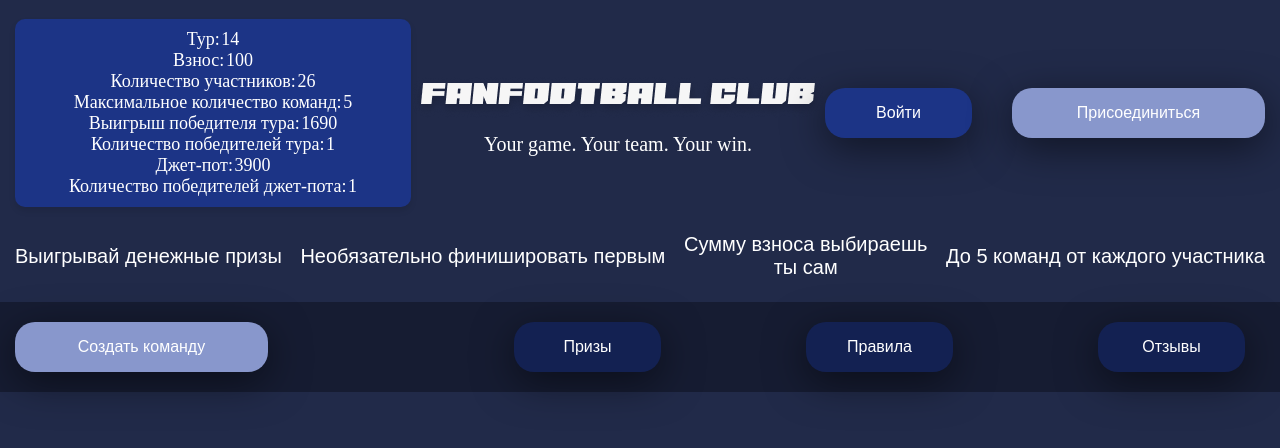
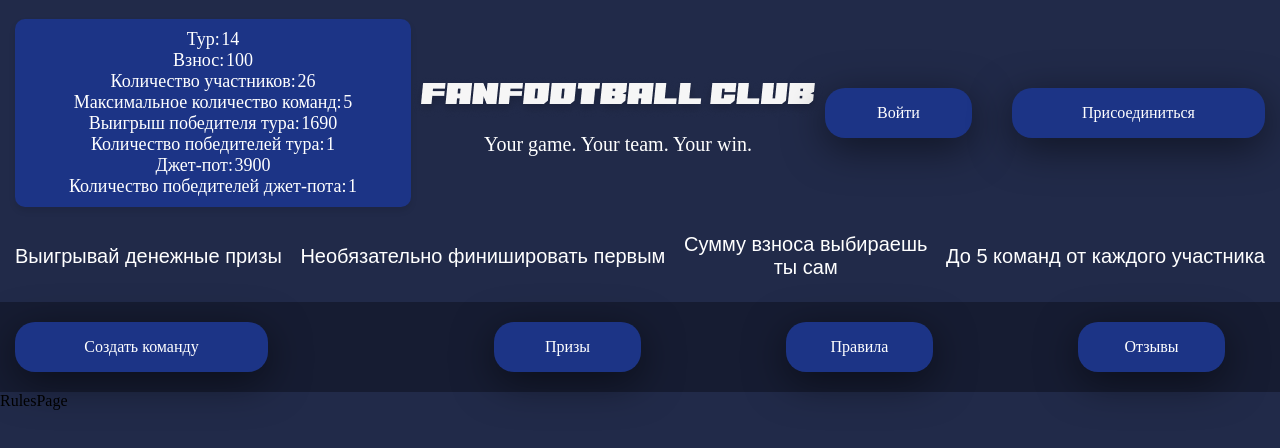
Before and after one commit to MartaKliuchnik/FANFOOTBALL_CLUB, a React (Vite) app: page /rules in a window 1280 px wide. Shown: the top 448 px of the page. Built offline with nearby package versions, Linux system fonts and the light colour scheme.

Commit message:
feat: add routing to button in Conditions component

```diff
--- /dev/null
+++ b/src/Pages/CreateTeamPage/index.jsx
@@ -0,0 +1,3 @@
+export default function CreateTeamPage() {
+	return <div>CreateTeamPage</div>;
+}
--- /dev/null
+++ b/src/Pages/ReviewsPage/index.jsx
@@ -0,0 +1,3 @@
+export default function ReviewsPage() {
+	return <div>ReviewsPage</div>;
+}
--- /dev/null
+++ b/src/Pages/RulesPage/index.jsx
@@ -0,0 +1,3 @@
+export default function RulesPage() {
+	return <div>RulesPage</div>;
+}
--- a/src/components/App/App.jsx
+++ b/src/components/App/App.jsx
@@ -1,18 +1,20 @@
 import { Route, Routes } from 'react-router-dom';
-import HomePage from '../../Pages/HomePage';
 import { Context } from '../../context';
-import PrizePage from '../../Pages/PrizePage';
 import Header from '../Header';
 import Conditions from '../Conditions';
+import { routes } from '../../routes/index';
+import HomePage from '../../Pages/HomePage';
+
 function App() {
 	return (
 		<Context.Provider value={{}}>
 			<Header />
 			<Conditions />
 			<Routes>
-				{/* <Route path="/" element={<Layout />}/> */}
 				<Route path='/' element={<HomePage />} />
-				<Route path='/prize-page' element={<PrizePage />} />
+				{routes.map(({ path, element: Element }) => (
+					<Route key={path} path={path} element={<Element />} />
+				))}
 			</Routes>
 		</Context.Provider>
 	);
--- a/src/components/Conditions/index.jsx
+++ b/src/components/Conditions/index.jsx
@@ -1,33 +1,7 @@
 import DeadlineTimer from '../DeadlineTimer';
 import ActiveButton from '../UI/ActiveButton';
 import styles from './index.module.css';
-
-const buttonData = [
-	{
-		id: 1,
-		title: 'Создать команду',
-		width: '253px',
-		className: styles.createTeam,
-	},
-	{
-		id: 2,
-		title: 'Призы',
-		width: '147px',
-		className: styles.mainButton,
-	},
-	{
-		id: 3,
-		title: 'Правила',
-		width: '147px',
-		className: styles.mainButton,
-	},
-	{
-		id: 4,
-		title: 'Отзывы',
-		width: '147px',
-		className: styles.mainButton,
-	},
-];
+import { routes } from '../../routes';
 
 export default function Conditions() {
 	return (
@@ -35,16 +9,23 @@
 			<div className={styles.container}>
 				<div className={styles.conditionsWrapper}>
 					<div className={styles.leftGroup}>
-						{buttonData.slice(0, 1).map(({ title, id, width, className }) => (
-							<ActiveButton key={id} className={className} style={{ width }}>
-								{title}
-							</ActiveButton>
-						))}
+						<ActiveButton
+							to={routes[0].path}
+							className={styles[routes[0].className]}
+							style={{ width: routes[0].width }}
+						>
+							{routes[0].label}
+						</ActiveButton>
 					</div>
 					<div className={styles.centerGroup}>
-						{buttonData.slice(1).map(({ title, id, width, className }) => (
-							<ActiveButton key={id} className={className} style={{ width }}>
-								{title}
+						{routes.slice(1).map((route) => (
+							<ActiveButton
+								key={route.path}
+								to={route.path}
+								className={styles[route.className]}
+								style={{ width: route.width }}
+							>
+								{route.label}
 							</ActiveButton>
 						))}
 					</div>
--- a/src/components/DeadlineTimer/index.jsx
+++ b/src/components/DeadlineTimer/index.jsx
@@ -36,9 +36,11 @@
 	}, []);
 
 	return (
-		<ActiveButton className={styles.deadlineTimer}>
-			До дедлайна осталось:
-			<br /> {time}
-		</ActiveButton>
+		<div className={styles.deadlineTimer}>
+			<div style={{ textAlign: 'center' }}>
+				До дедлайна осталось:
+				<br /> {time}
+			</div>
+		</div>
 	);
 }
--- a/src/components/DeadlineTimer/index.module.css
+++ b/src/components/DeadlineTimer/index.module.css
@@ -1,8 +1,15 @@
 .deadlineTimer {
 	background-color: var(--light-button-color);
 	width: 253px;
+	height: 50px;
+	padding: 6px;
+	border-radius: 20px;
+	border: none;
+	font-size: 16px;
+	color: white;
+	box-shadow: 0px 10px 40px 0px rgba(0, 0, 0, 0.5);
+	transition: all 0.3s;
+	display: flex;
+	justify-content: center;
+	align-items: center;
 }
-
-.deadlineTimer:hover {
-	background-color: var(--light-button-color);
-}
--- a/src/components/TeamPlayerMap/index.jsx
+++ b/src/components/TeamPlayerMap/index.jsx
@@ -22,14 +22,15 @@
 export default function TeamPlayerMap() {
 	return (
 		<div className={styles.container}>
-
 			<div className={styles.wrapper}>
 				<div className={styles.containerField}>
 					<FootballField />
 
 					<div className={styles.buttonContainer}>
 						{activeButtonTitle.map(({ title, id }) => (
-							<ActiveButton key={id}>{title}</ActiveButton>
+							<div style={{ textAlign: 'center' }}>
+								<ActiveButton key={id}>{title}</ActiveButton>
+							</div>
 						))}
 					</div>
 				</div>
--- a/src/components/UI/ActiveButton/index.jsx
+++ b/src/components/UI/ActiveButton/index.jsx
@@ -1,4 +1,10 @@
-import "./index.module.css";
+import { Link } from 'react-router-dom';
+import styles from './index.module.css';
+
 export default function ActiveButton({ children, ...props }) {
-  return <button {...props}>{children}</button>;
+	return (
+		<Link {...props} className={styles.buttonLink}>
+			{children}
+		</Link>
+	);
 }
--- a/src/components/UI/ActiveButton/index.module.css
+++ b/src/components/UI/ActiveButton/index.module.css
@@ -1,17 +1,21 @@
-button {
+.buttonLink {
 	width: 203px;
 	background-color: var(--primary-button-color);
 	height: 50px;
+	padding: 6px;
 	border-radius: 20px;
 	border: none;
-  text-align: center;
+	text-decoration: none;
 	font-size: 16px;
 	color: white;
 	box-shadow: 0px 10px 40px 0px rgba(0, 0, 0, 0.5);
 	cursor: pointer;
 	transition: all 0.3s;
+	display: flex;
+	justify-content: center;
+	align-items: center;
 }
 
-button:hover {
+.buttonLink:hover {
 	background-color: var(--primary-button-hover-color);
 }
--- /dev/null
+++ b/src/routes/index.js
@@ -0,0 +1,39 @@
+import CreateTeamPage from '../Pages/CreateTeamPage/index.jsx';
+import HomePage from '../Pages/HomePage/index.jsx';
+import PrizePage from '../Pages/PrizePage/index.jsx';
+import ReviewsPage from '../Pages/ReviewsPage/index.jsx';
+import RulesPage from '../Pages/RulesPage/index.jsx';
+
+export const routes = [
+	{
+		path: '/',
+		element: HomePage,
+		label: 'Создать команду',
+		width: '253px',
+		className: 'createTeam',
+	},
+	{
+		path: '/prizes',
+		element: PrizePage,
+		label: 'Призы',
+		width: '147px',
+		className: 'mainButton',
+	},
+	{
+		path: '/rules',
+		element: RulesPage,
+		label: 'Правила',
+		width: '147px',
+		className: 'mainButton',
+	},
+	{
+		path: '/reviews',
+		element: ReviewsPage,
+		label: 'Отзывы',
+		width: '147px',
+		className: 'mainButton',
+	},
+];
+
+export const getRouterByPath = (path) =>
+	routes.find((route) => route.path === path);
```
Lines whose indentation alone changed are shown as unchanged.
